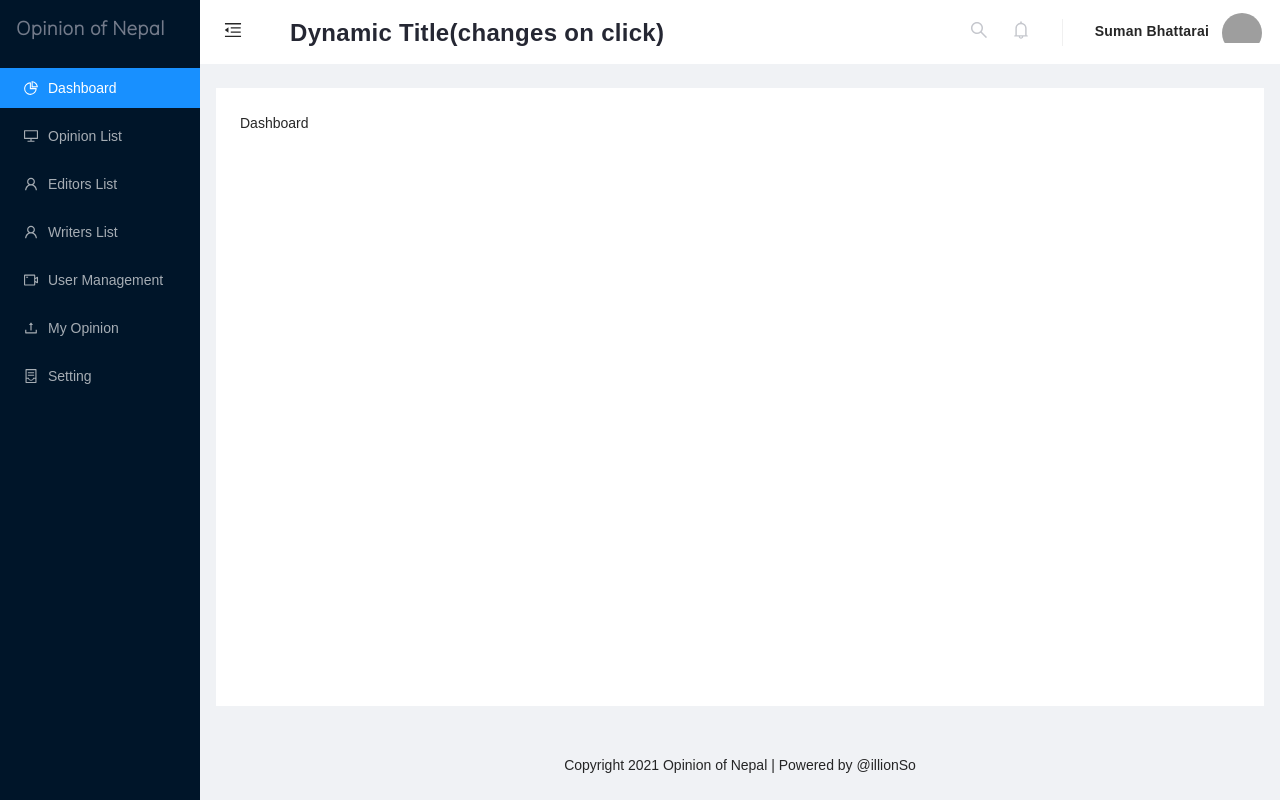
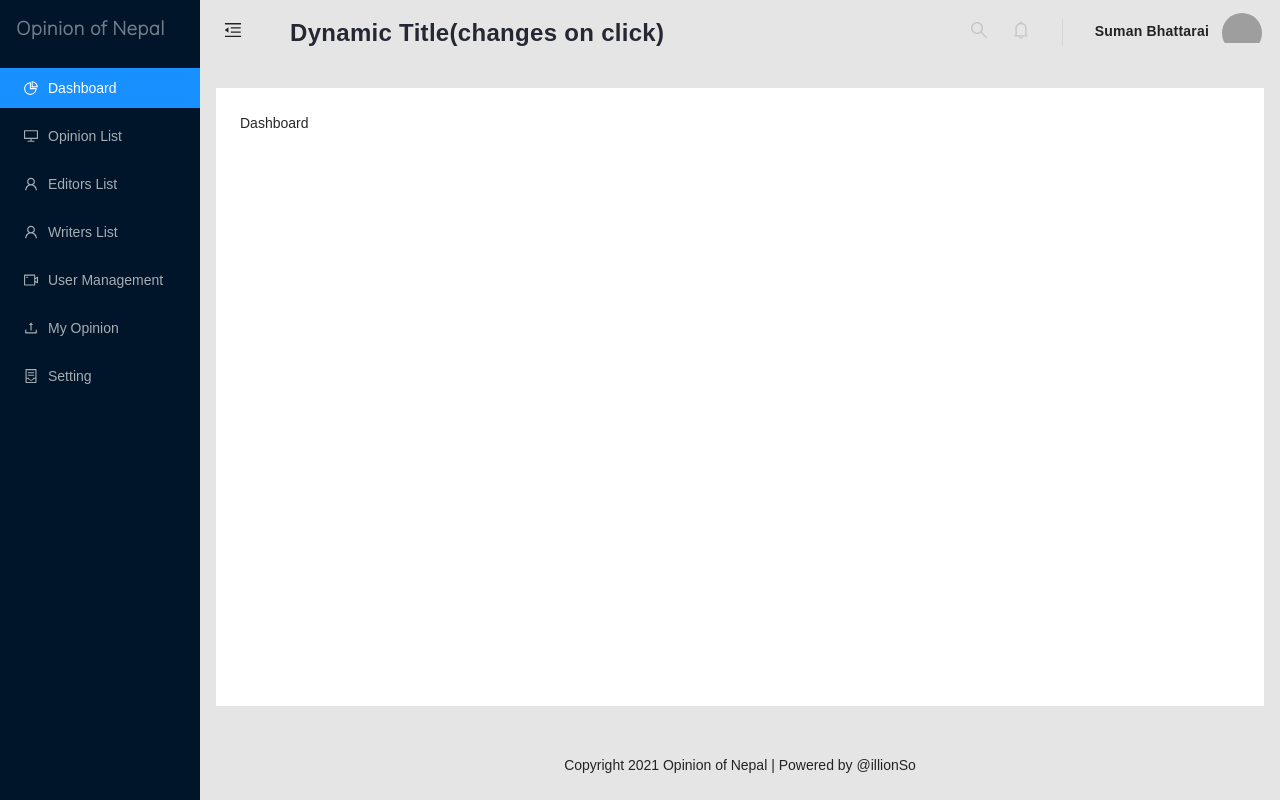
Before and after one commit to illionSo/Profile-OON, a React (Create React App) app: page / in a window 1280 px wide. Built offline with nearby package versions, Linux system fonts and the light colour scheme; grey boxes are pictures that could not be loaded.

Commit message:
DAshboard color changed

```diff
--- a/src/App.css
+++ b/src/App.css
@@ -4,6 +4,7 @@ body {
   margin: 0;
   box-sizing: border-box;
   font-family: "Poppins", sans-serif;
+  background: #e5e5e5;
 }
 .ant-btn-lg {
   border-color: #00a34b;
@@ -136,6 +137,9 @@ body {
 .logo1 {
   display: none;
 }
-.site-layout .site-layout-background {
-  background: #fff;
+.ant-layout {
+  background: #e5e5e5 !important;
 }
+.ant-layout-footer {
+  background: #e5e5e5;
+}
--- a/src/Components/Dashboard/Sidebar.js
+++ b/src/Components/Dashboard/Sidebar.js
@@ -73,7 +73,10 @@ const Sidebar = () => {
           </Menu>
         </Sider>
         <Layout className="site-layout">
-          <Header className="site-layout-background" style={{ padding: 0 }}>
+          <Header
+            className="site-layout-background"
+            style={{ padding: 0, background: "#E5E5E5" }}
+          >
             {React.createElement(
               collapsed ? MenuUnfoldOutlined : MenuFoldOutlined,
               {
@@ -159,6 +162,7 @@ const Sidebar = () => {
               margin: "24px 16px",
               padding: 24,
               minHeight: 280,
+              background: "#fff",
             }}
           >
             <Route exact path="/" component={Dashboard} />
@@ -169,7 +173,7 @@ const Sidebar = () => {
             <Route path="/usermanagement" component={UserManagement} />
             <Route path="/setting" component={Setting} />
           </Content>
-          <Footer style={{ textAlign: "center" }}>
+          <Footer style={{ textAlign: "center", backgrounbd: "#E5E5E5" }}>
             {" "}
             Copyright 2021 Opinion of Nepal | Powered by @illionSo
           </Footer>
```
